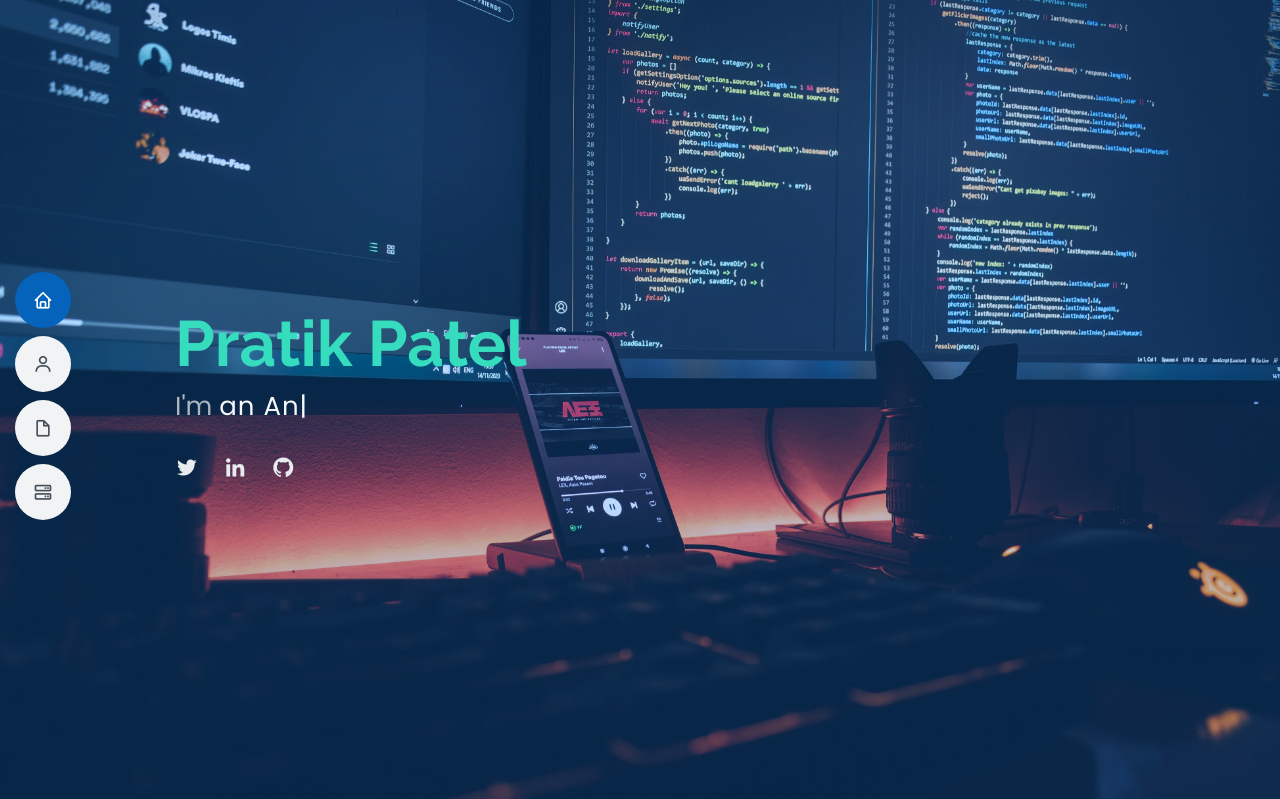
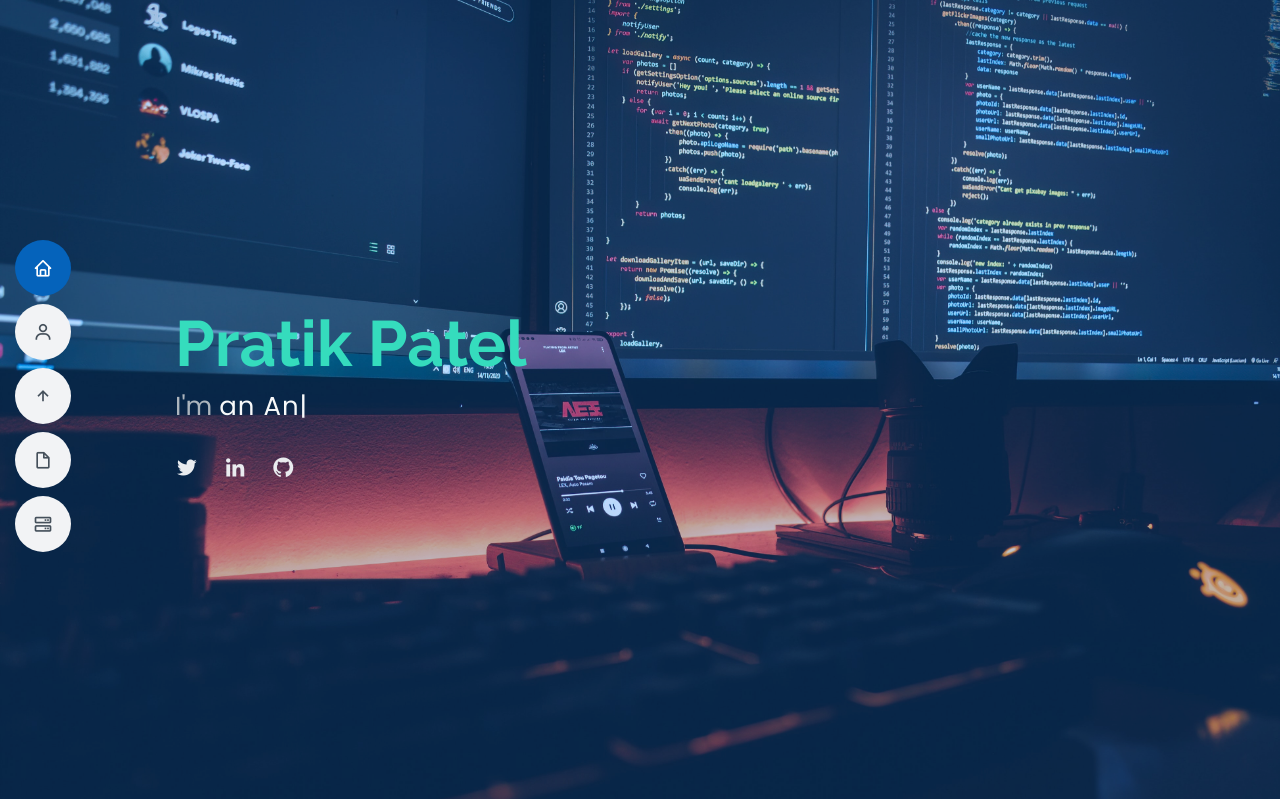
Before and after one commit to pratikp676/portfolio, a Django app: page / in a window 1280 px wide. Shown: the top 799 px of the page. Run offline with Django 3.2, Linux system fonts and the light colour scheme; some libraries are stand-ins or nearby versions.

Commit message:
Added navigation for skills section

```diff
--- a/pw1/templates/pw1/index.html
+++ b/pw1/templates/pw1/index.html
@@ -42,6 +42,7 @@
       <ul>
         <li class="active"><a href="#hero"><i class="bx bx-home"></i> <span>Home</span></a></li>
         <li><a href="#about"><i class="bx bx-user"></i> <span>About</span></a></li>
+        <li><a href="#skills"><i class="bx bx-up-arrow-alt"></i> <span>Skills</span></a></li>
         <li><a href="#resume"><i class="bx bx-file-blank"></i> <span>Resume</span></a></li>
         <li><a href="#services"><i class="bx bx-server"></i> <span>Projects</span></a></li>
       </ul>
```
Also changed, not shown: 1 other file.
